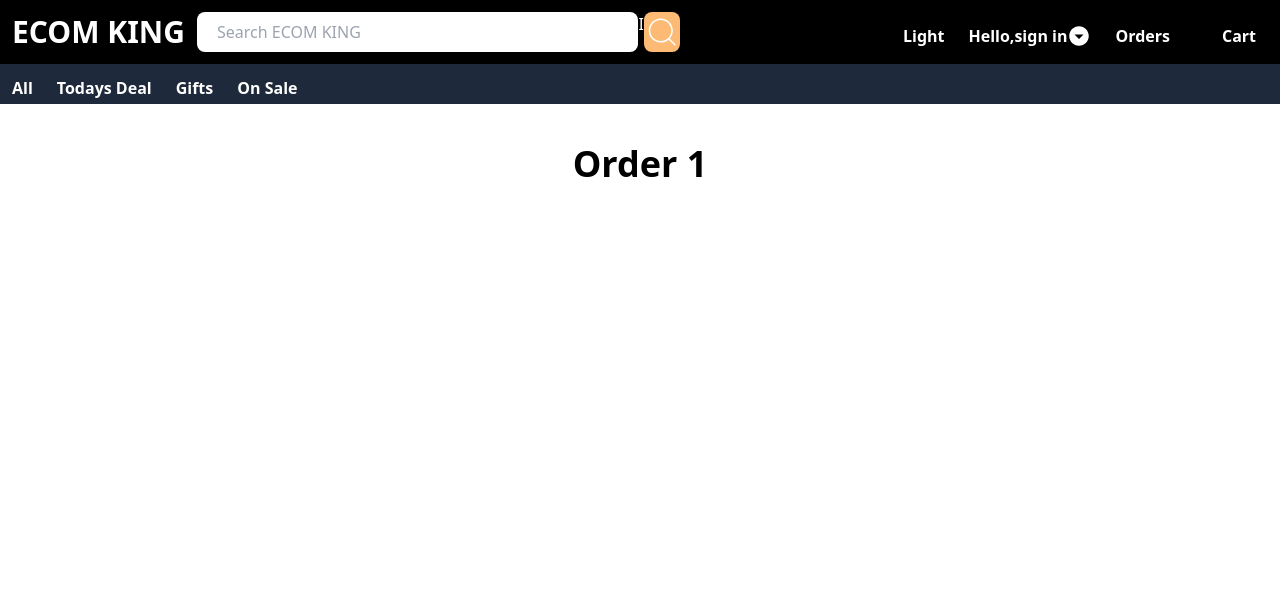
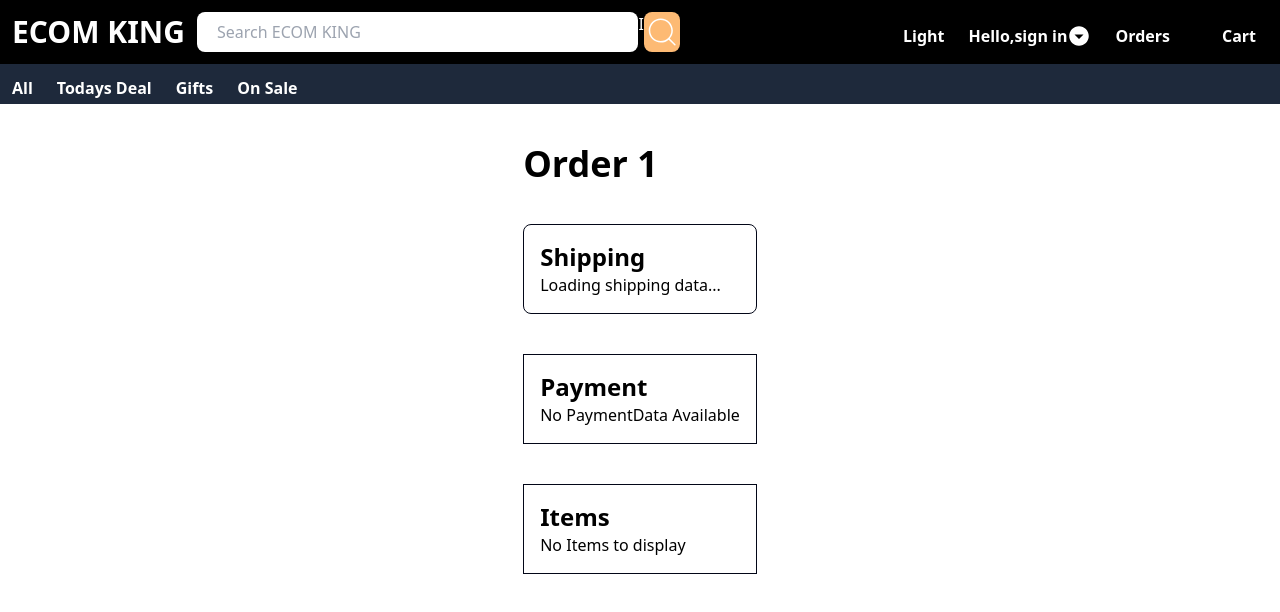
Before and after one commit to yashr775/EcomKing, a React (Vite) app in the folder Frontend/: page /order/1 in a window 1280 px wide. Shown: the top 612 px of the page. Built offline with nearby package versions, Linux system fonts and the light colour scheme; sample sign-in values are in the browser's storage; some icons are missing.

Commit message:
left section completed

```diff
--- a/Frontend/src/pages/orderpage.tsx
+++ b/Frontend/src/pages/orderpage.tsx
@@ -1,13 +1,30 @@
-import { useParams } from "react-router-dom";
+import { Link, useParams } from "react-router-dom";
 import Navbar from "../components/Navbar";
 import { Helmet } from "react-helmet";
 import { useEffect, useState } from "react";
+import { CartItem } from "../types/cart";
+
+interface ShippingData {
+  fullname: string;
+  address: string;
+  city: string;
+  country: string;
+  postalcode: string;
+}
 
 const Orderpage = () => {
   const { orderId } = useParams();
-  const [shippingData, setShippingData] = useState();
+  const [shippingData, setShippingData] = useState<ShippingData | undefined>();
+  const [paymentData, setPaymentData] = useState();
+  const [cartData, setCartData] = useState<CartItem[] | undefined>();
+
   useEffect(() => {
     setShippingData(JSON.parse(localStorage.getItem("shippingAddress")!));
+    const storedData = JSON.parse(localStorage.getItem("paymentMethod")!);
+
+    setPaymentData(storedData);
+
+    setCartData(JSON.parse(localStorage.getItem("cartItems")!));
   }, []);
 
   return (
@@ -19,8 +36,60 @@ const Orderpage = () => {
       <div className="flex justify-center mt-10">
         <div>
           <div className="font-semibold text-4xl">Order {orderId}</div>
-          <div className="">
-            <div></div>
+
+          <div className="shipping mt-10 border border-slate-950 rounded-lg p-4">
+            <div className="text-2xl font-semibold">Shipping</div>
+            {shippingData ? (
+              <>
+                <div className="mt-2 text-lg">
+                  <span className="font-bold">Name: </span>{" "}
+                  {shippingData.fullname}
+                </div>{" "}
+                <div className="mt-2 text-lg">
+                  <span className="font-bold">Address: </span>
+                  {shippingData.address},{shippingData.city},
+                  {shippingData.postalcode},{shippingData.country}
+                </div>
+              </>
+            ) : (
+              <div>Loading shipping data...</div>
+            )}
+          </div>
+          <div className="payment mt-10 border border-slate-950 p-4">
+            <div className="text-2xl font-semibold">Payment</div>
+            {paymentData ? (
+              <>
+                <div className="mt-2 text-lg">
+                  <span className="font-bold">Method: </span>
+                  {paymentData}
+                </div>
+              </>
+            ) : (
+              <div>No PaymentData Available</div>
+            )}
+          </div>
+          <div className="cartItems mt-10 border border-slate-950 p-4 mb-10">
+            <div className="text-2xl font-semibold">Items</div>
+            {cartData ? (
+              cartData.map((data) => {
+                return (
+                  <>
+                    <div key={data.slug} className="flex  m-4">
+                      <div>
+                        <img src={data.image} alt="" className="w-24 h-20" />
+                      </div>
+                      <div className="ml-4 mt-6 text-xl underline text-blue-600 cursor-pointer">
+                        <Link to={`/product/${data.slug}`}>{data.slug}</Link>
+                      </div>
+                      <div className="pl-48 pt-6 text-lg">{data.quantity}</div>
+                      <div className="pl-48 pt-6 text-lg">${data.price}</div>
+                    </div>
+                  </>
+                );
+              })
+            ) : (
+              <div>No Items to display</div>
+            )}
           </div>
         </div>
       </div>
```
